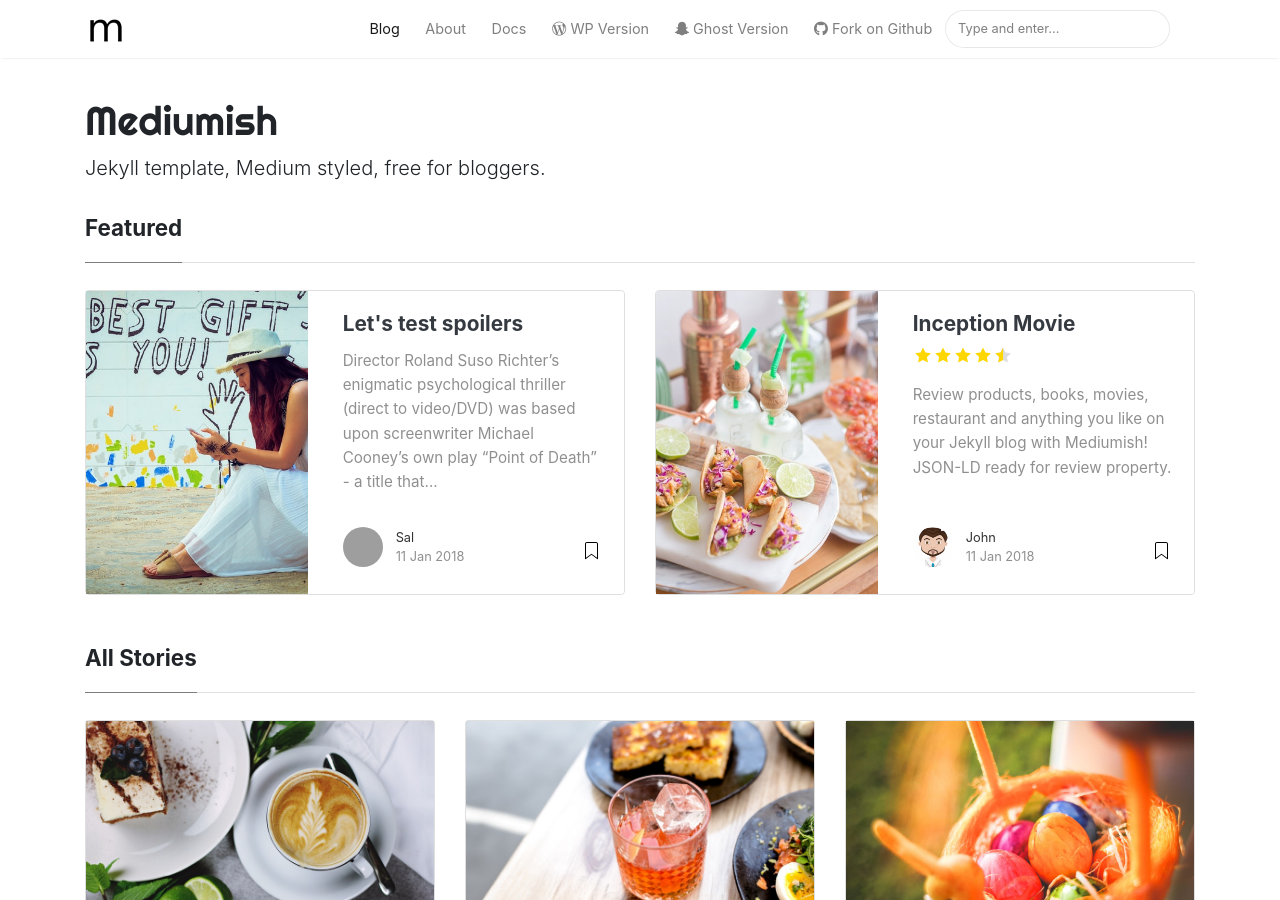
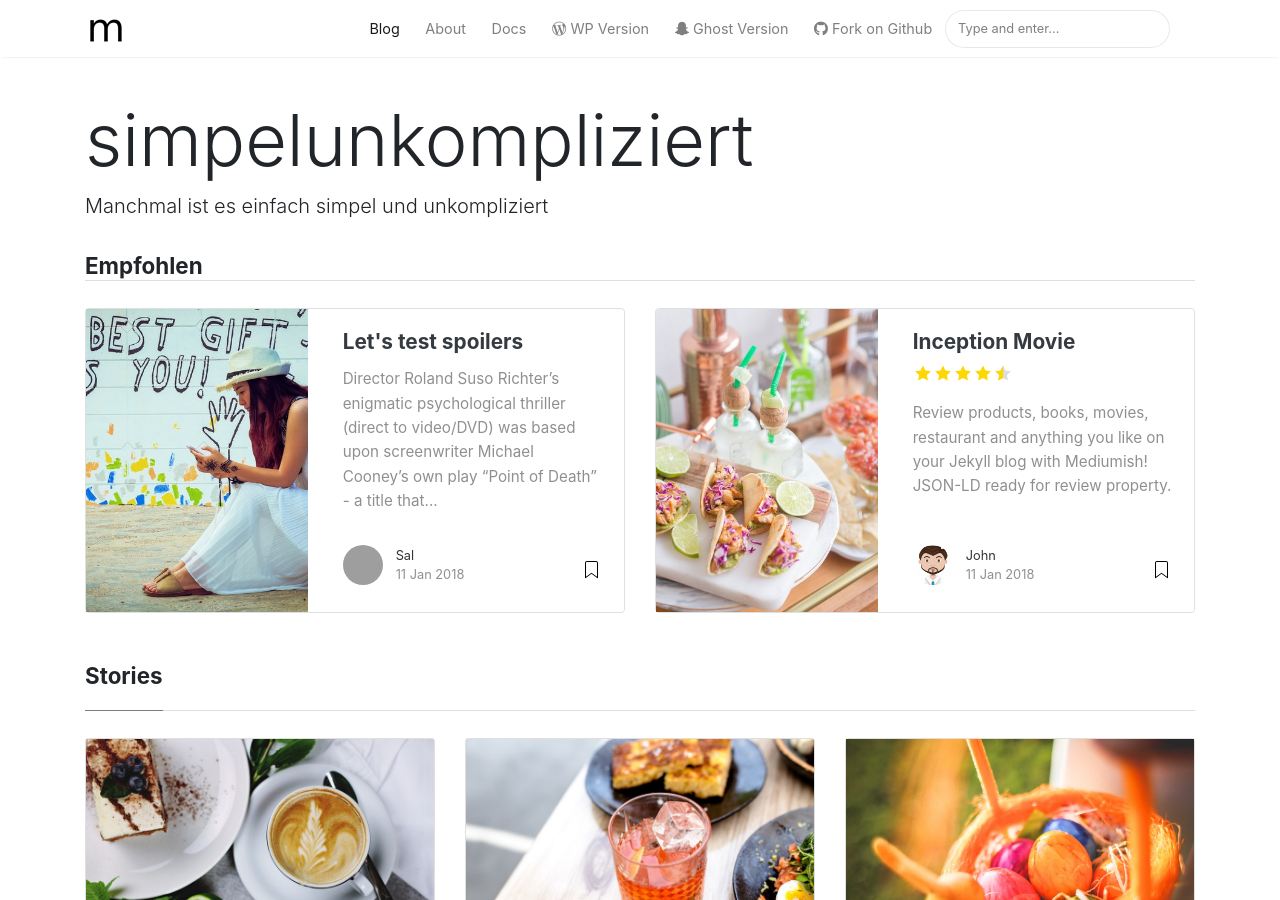
Before and after one commit to antjeba/simpelunkompliziert.github.io, a Jekyll site: the page built from index.html, in a window 1280 px wide and 900 px high. Built offline with Jekyll 4.4.1, drawn with Linux system fonts in a browser that asks for light colours; nearby versions of some CDN libraries; the list of posts is cut into pages by our own code; some of the changed text lies outside the part shown; grey boxes are pictures that could not be loaded.

Commit message:
changed title/headlines

```diff
--- a/_config.yml
+++ b/_config.yml
@@ -1,7 +1,7 @@
 # Site
-name: "Mediumish"
-title: "Mediumish"
-description: "Jekyll template, Medium styled, free for bloggers."
+name: "simpelunkompliziert"
+title: "simpelunkompliziert"
+description: "Manchmal ist es einfach simpel und unkompliziert"
 logo: 'assets/images/logo.png'
 favicon: 'assets/images/logo.png'
 baseurl: /mediumish-theme-jekyll
--- a/_layouts/default.html
+++ b/_layouts/default.html
@@ -111,7 +111,7 @@ ga('send', 'pageview');
 <!-- Site Title
 ================================================== -->
 <div class="mainheading">
-    <h1 class="sitetitle">{{ site.name }}</h1>
+    <h1 class="display-3">{{ site.name }}</h1>
     <p class="lead">
         {{ site.description }}
     </p>
@@ -123,23 +123,9 @@ ga('send', 'pageview');
     {{ content }}
 </div>
 
-{% if site.mailchimp-list %}
+
 <!-- Bottom Alert Bar
 ================================================== -->
-<div class="alertbar">
-	<div class="container text-center">
-		<span><img src="{{ site.baseurl }}/{{ site.logo }}" alt="{{site.title}}"> &nbsp; Never miss a <b>story</b> from us, subscribe to our newsletter</span>
-        <form action="{{site.mailchimp-list}}" method="post" name="mc-embedded-subscribe-form" class="wj-contact-form validate" target="_blank" novalidate>
-            <div class="mc-field-group">
-            <input type="email" placeholder="Email" name="EMAIL" class="required email" id="mce-EMAIL" autocomplete="on" required>
-            <input type="submit" value="Subscribe" name="subscribe" class="heart">
-            </div>
-        </form>
-	</div>
-</div>
-{% endif %}
-
-</div>
 
 <!-- Categories Jumbotron
 ================================================== -->
--- a/index.html
+++ b/index.html
@@ -9,7 +9,7 @@ title: Home
 ================================================== -->
 <section class="featured-posts">
     <div class="section-title">
-        <h2><span>Featured</span></h2>
+        <h2><text-muted>Empfohlen</text-muted></h2>
     </div>
     <div class="row">
 
@@ -34,7 +34,7 @@ title: Home
 
     <div class="section-title">
 
-        <h2><span>All Stories</span></h2>
+        <h2><span>Stories</span></h2>
 
     </div>
 
```
Also changed, not shown: 1 other file.
